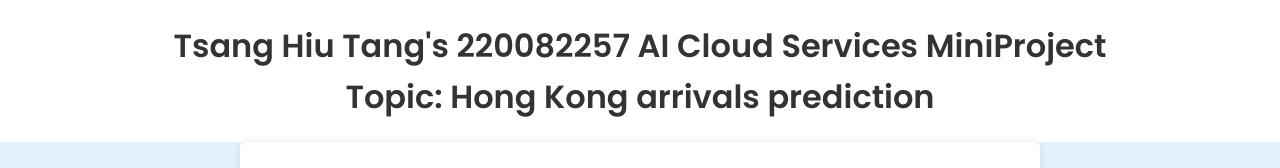
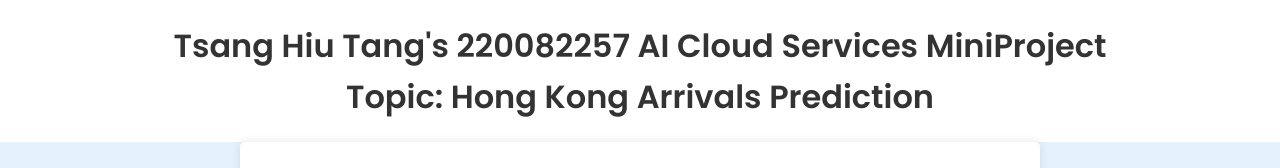
Before and after one commit to Hiultan/miniproject, a plain HTML site: page index.html in a window 1280 px wide. Shown: the top 168 px of the page. Drawn offline with nearby package versions, Linux system fonts and the light colour scheme.

Commit message:
Add files via upload

```diff
--- a/index.html
+++ b/index.html
@@ -83,7 +83,7 @@
 
     <header>
       <h1>Tsang Hiu Tang's 220082257 AI Cloud Services MiniProject</h1>
-      <h1>Topic: Hong Kong arrivals prediction</h1>
+      <h1>Topic: Hong Kong Arrivals Prediction</h1>
     </header>
     <section>
       <div class="card">
```
